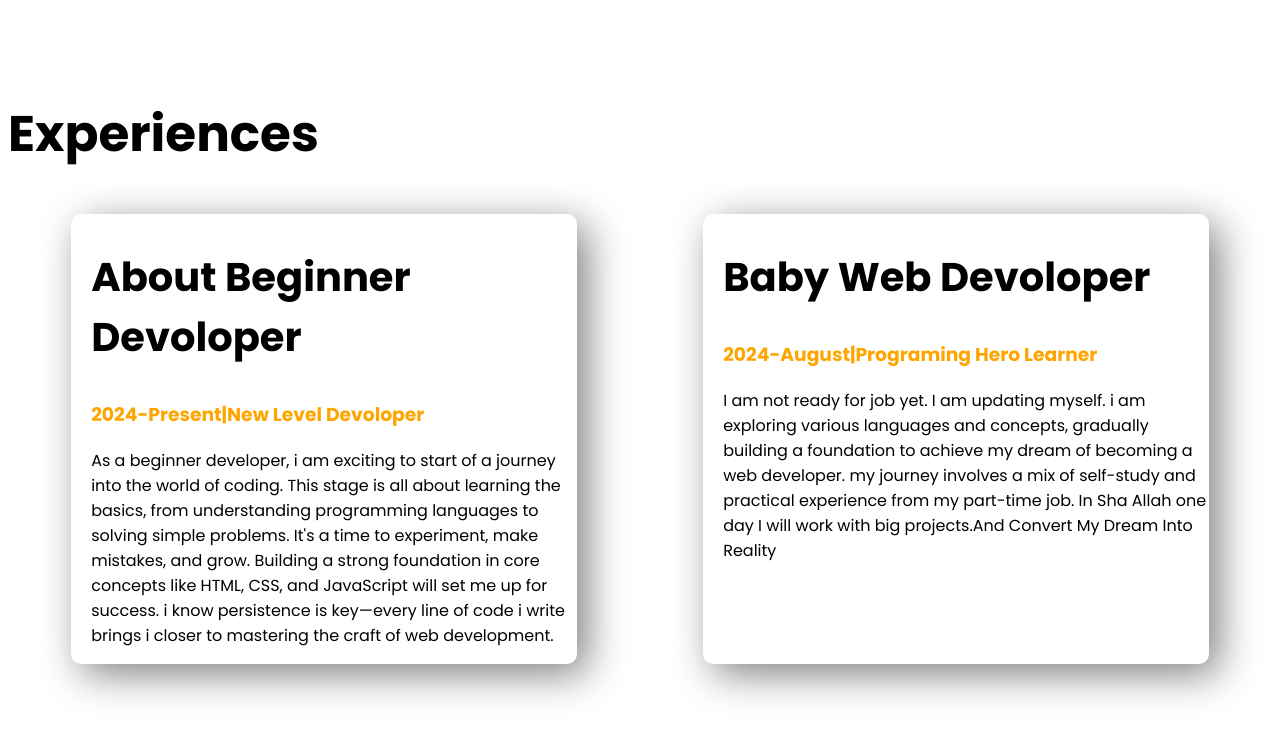
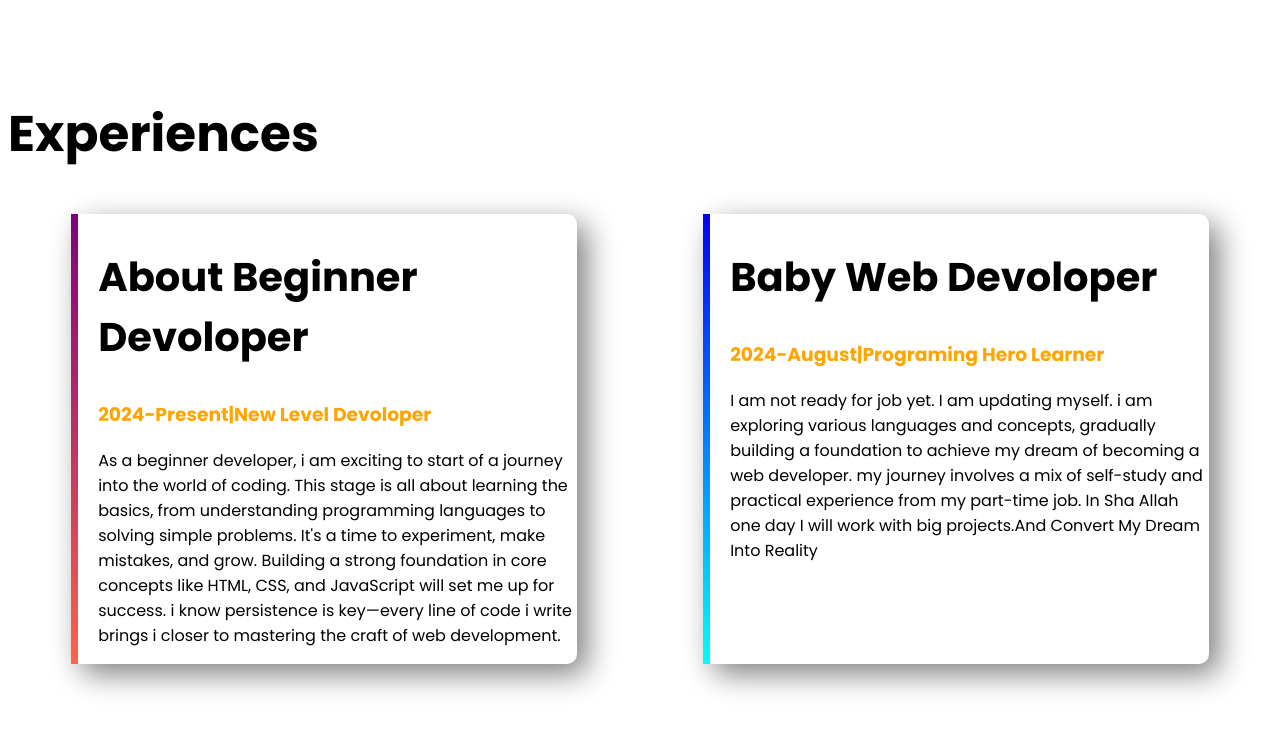
Before and after one commit to khayerhossain/devoloper-fortpolio, a plain HTML site: page index.html in a window 1280 px wide. Shown: the part 1111-1848 px from the top of the page. Drawn offline with Linux system fonts and the light colour scheme.

Commit message:
complete

```diff
--- a/index.html
+++ b/index.html
@@ -45,7 +45,7 @@
     <section class="experience-area">
         <h1>Experiences</h1>
         <div class="flexible-container">
-            <div id="web.dev" class="experience-item">
+            <div id="ds-stack" class="experience-item">
                 <h2>About Beginner Devoloper</h2>
                 <h3 class="orange-color">2024-Present|New Level Devoloper</h3>
                 <p>As a beginner developer, i am exciting to start of a journey into the world of coding. This stage
@@ -58,7 +58,7 @@
                     of
                     code i write brings i closer to mastering the craft of web development.</p>
             </div>
-            <div id="full-stack" class="experience-item">
+            <div id="web-dev-experiance" class="experience-item">
                 <h2>Baby Web Devoloper</h2>
                 <h3 class="orange-color">2024-August|Programing Hero Learner</h3>
                 <p>I am not ready for job yet. I am updating myself. i am exploring various languages and concepts,
--- a/style.css
+++ b/style.css
@@ -39,7 +39,19 @@ h2 {
     margin-right: 5%;
     padding-left: 20px;
     border-radius: 10px;
-    box-shadow: 10px 10px 40px gray;
+    box-shadow: 10px 10px 30px gray;
+}
+
+#web-dev-experiance {
+    border-left: 7px solid;
+    border-image: linear-gradient(blue, cyan);
+    border-image-slice: 1;
+}
+
+#ds-stack {
+    border-left: 7px solid;
+    border-image: linear-gradient(purple, tomato);
+    border-image-slice: 1;
 }
 
 .half-width img {
```
Also changed, not shown: IMG_3965.JPG (deleted).
